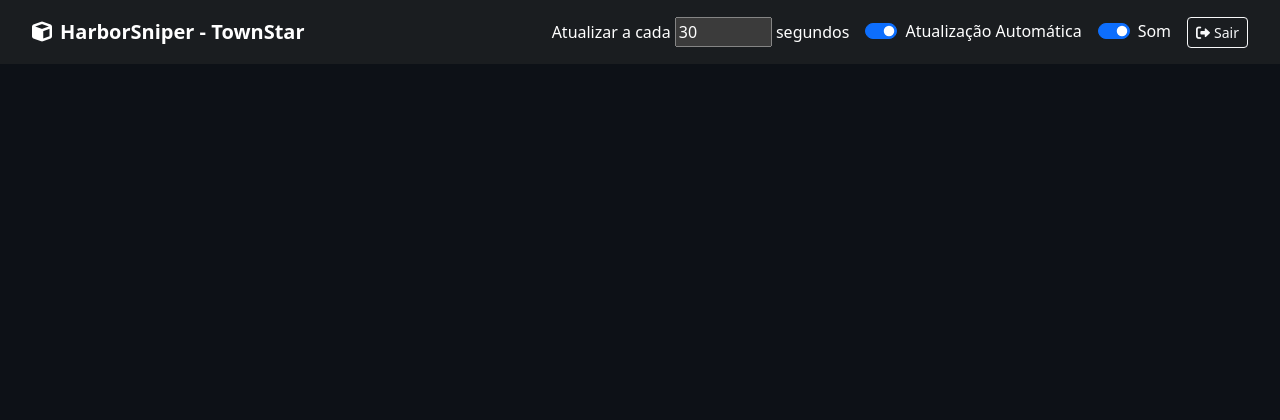
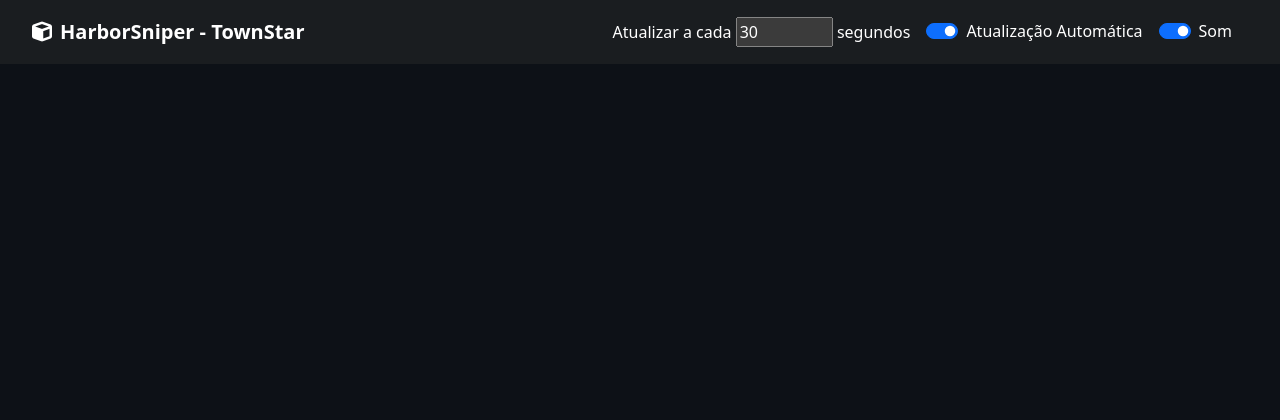
Before and after one commit to smyllebr/harborsniper, a Flask app: page / in a window 1280 px wide. Shown: the top 420 px of the page. Run offline with Flask 3, Linux system fonts and the light colour scheme; data that the repository does not hold is empty.

Commit message:
Removido botão de logout da interface

```diff
--- a/templates/index.html
+++ b/templates/index.html
@@ -4,6 +4,7 @@
     <meta charset="UTF-8">
     <meta name="viewport" content="width=device-width, initial-scale=1.0">
     <title>HarborSniper - TownStar Listings</title>
+    <link rel="icon" type="image/png" href="https://cdnjs.cloudflare.com/ajax/libs/font-awesome/6.0.0/png/solid/cube.png">
     <link href="https://cdn.jsdelivr.net/npm/bootstrap@5.3.0/dist/css/bootstrap.min.css" rel="stylesheet">
     <link href="https://cdnjs.cloudflare.com/ajax/libs/font-awesome/6.0.0/css/all.min.css" rel="stylesheet">
     <style>
@@ -249,9 +250,6 @@
                     <input class="form-check-input" type="checkbox" id="soundToggle" checked>
                     <label class="form-check-label text-white" for="soundToggle">Som</label>
                 </div>
-                <a href="/logout" class="btn btn-outline-light btn-sm">
-                    <i class="fas fa-sign-out-alt me-1"></i>Sair
-                </a>
             </div>
         </div>
     </nav>
@@ -378,23 +376,19 @@
                 `;
                 container.insertAdjacentHTML('beforeend', html);
             });
-
-            if (novosItems.length > 0) {
-                playNotification();
-            }
         }
 
         async function checkUpdates(manual = false) {
             showStatus(true);
             try {
                 const response = await fetch('/check_updates');
+                const data = await response.json();
 
-                if (response.status === 401) {
-                    window.location.href = '/login';
-                    return;
+                // Tocar som se houver novos itens
+                if (data.novos_items && data.novos_items.length > 0) {
+                    playNotification();
                 }
 
-                const data = await response.json();
                 updateNFTList(data.todos_items, data.novos_items);
             } catch (error) {
                 console.error('Erro ao verificar atualizações:', error);
```
